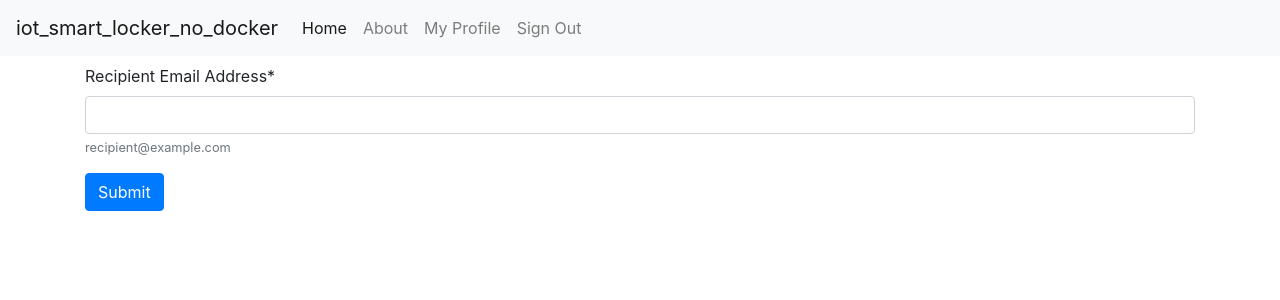
After one commit to gelbermann/iot-smart-locker, a Django app: page /lockers/deposit/ in a window 1280 px wide. The commit adds this page. Shown: the top 300 px of the page. Run offline with Django 3.2, Linux system fonts and the light colour scheme; the visitor is signed in with stand-in values (Sample User, id 1); some libraries are stand-ins or nearby versions.

Commit message:
add infra for delivery deposit (random locker)

```diff
--- a/config/settings/production.py
+++ b/config/settings/production.py
@@ -41,7 +41,6 @@ SESSION_COOKIE_SECURE = True
 CSRF_COOKIE_SECURE = True
 # https://docs.djangoproject.com/en/dev/topics/security/#ssl-https
 # https://docs.djangoproject.com/en/dev/ref/settings/#secure-hsts-seconds
-# TODO: set this to 60 seconds first and then to 518400 once you prove the former works
 SECURE_HSTS_SECONDS = 60
 # https://docs.djangoproject.com/en/dev/ref/settings/#secure-hsts-include-subdomains
 SECURE_HSTS_INCLUDE_SUBDOMAINS = env.bool(
--- a/config/urls.py
+++ b/config/urls.py
@@ -17,6 +17,10 @@ urlpatterns = [
     path("users/", include("iot_smart_locker_no_docker.users.urls", namespace="users")),
     path("accounts/", include("allauth.urls")),
     # Your stuff: custom urls includes go here
+    path(
+        "lockers/",
+        include("iot_smart_locker_no_docker.lockers.urls", namespace="lockers"),
+    ),
 ] + static(settings.MEDIA_URL, document_root=settings.MEDIA_ROOT)
 
 # API URLS
--- /dev/null
+++ b/iot_smart_locker_no_docker/lockers/forms.py
@@ -0,0 +1,37 @@
+from typing import Dict, Optional
+
+from allauth.account.models import EmailAddress
+from django import forms
+from django.contrib.auth.models import User
+
+
+class LockerDepositForm(forms.Form):
+    recipient_email = forms.EmailField(
+        label="Recipient Email Address",
+        help_text="recipient@example.com",
+        max_length=100,
+    )
+
+    def is_valid(self) -> bool:
+        return (
+            super().is_valid()
+            and self._recipient_exists()
+            and self._user_is_allowed_to_deposit()
+        )
+
+    def _recipient_exists(self) -> bool:
+        return self.get_recipient_user() is not None
+
+    def get_recipient_user(self) -> Optional[User]:
+        data: Dict = self.cleaned_data
+        recipient_email: EmailAddress = EmailAddress.objects.filter(
+            email=data["recipient_email"]
+        ).first()
+        return None if recipient_email is None else recipient_email.user
+
+    @staticmethod
+    def _user_is_allowed_to_deposit():
+        # TODO after adding user permissions/custom user model, for registering delivery men,
+        #  update method to check if the user who made the request has permission to make a deposit
+        #  (another option: allow access to the "deposit" page only to users with permission
+        return True
--- /dev/null
+++ b/iot_smart_locker_no_docker/lockers/urls.py
@@ -0,0 +1,9 @@
+from django.urls import path
+
+from iot_smart_locker_no_docker.lockers.views import LockerDepositRequestView
+
+app_name = "lockers"
+
+urlpatterns = [
+    path("deposit/", view=LockerDepositRequestView.as_view(), name="deposit")
+]
--- a/iot_smart_locker_no_docker/lockers/views.py
+++ b/iot_smart_locker_no_docker/lockers/views.py
@@ -1,3 +1,30 @@
-# from django.shortcuts import render
+from django.contrib.auth.mixins import LoginRequiredMixin
+from django.http import HttpResponse
+from django.views.generic import DetailView, FormView
 
-# Create your views here.
+from iot_smart_locker_no_docker.lockers.forms import LockerDepositForm
+from iot_smart_locker_no_docker.lockers.models import Locker
+
+
+class LockerDetailsView(LoginRequiredMixin, DetailView):
+    # TODO: Use UserPassesTestMixin to enable only for admins
+    model = Locker
+    # TODO: add relevant fields, such as a field for 'occupied'
+
+
+class LockerDepositRequestView(LoginRequiredMixin, FormView):
+    # TODO link could be useful when implementing predefined QRs:
+    #  https://docs.djangoproject.com/en/3.1/topics/class-based-views/generic-editing/#content-negotiation-example
+
+    template_name = "lockers/deposit.html"
+    form_class = LockerDepositForm
+    success_url = "/"  # TODO should probably be something else
+
+    def form_valid(self, form: LockerDepositForm) -> HttpResponse:
+        # recipient_user: User = form.get_recipient_user()
+        # TODO:
+        #  1) generate QR
+        #  2) record in history
+        #  3) send REST request to open locker
+        #  4) alert recipient user
+        return super().form_valid(form)  # redirects to `success_url`
--- /dev/null
+++ b/iot_smart_locker_no_docker/templates/lockers/deposit.html
@@ -0,0 +1,17 @@
+{% extends "base.html" %}
+{% load crispy_forms_tags %}
+
+{% block title %}Deposit Package{% endblock %}
+
+{% block content %}
+  <h1></h1>
+  <form class="form-horizontal" method="post" action="{% url 'lockers:deposit' %}">
+    {% csrf_token %}
+    {{ form|crispy }}
+    <div class="control-group">
+      <div class="controls">
+        <button type="submit" class="btn btn-primary">Submit</button>
+      </div>
+    </div>
+  </form>
+{% endblock %}
--- a/iot_smart_locker_no_docker/templates/pages/home.html
+++ b/iot_smart_locker_no_docker/templates/pages/home.html
@@ -2,6 +2,6 @@
 
 {% block content %}
   <div class="jumbotron">
-    <a href="#">Open some locker for deposit</a>
+    <a href="{% url 'lockers:deposit'  %}">Deposit package (open some locker)</a>
   </div>
 {% endblock %}
```
Also changed, not shown: iot_smart_locker_no_docker/lockers/models.py (+17 -2 lines), iot_smart_locker_no_docker/lockers/tests/test_urls.py (added, +9 -0 lines), iot_smart_locker_no_docker/users/tests/test_views.py (+0 -8 lines), iot_smart_locker_no_docker/lockers/migrations/0001_initial.py (added).
